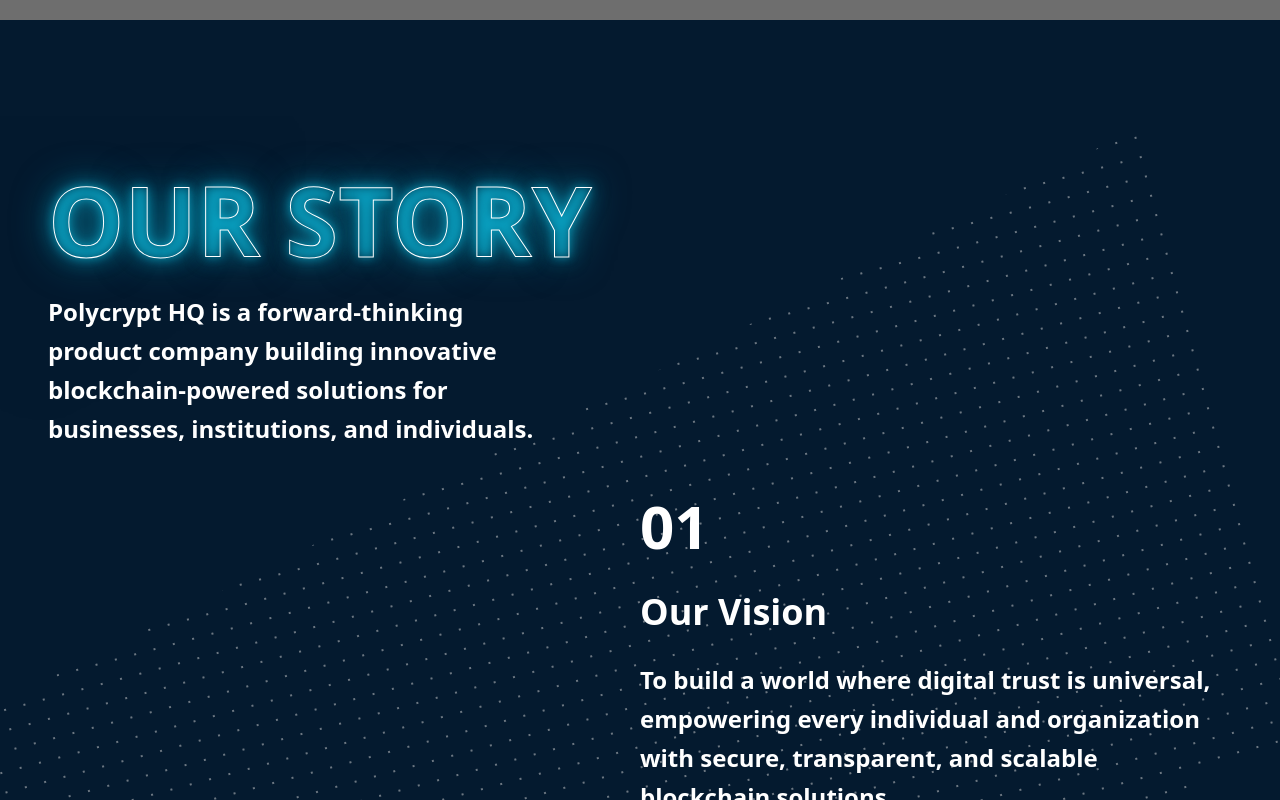
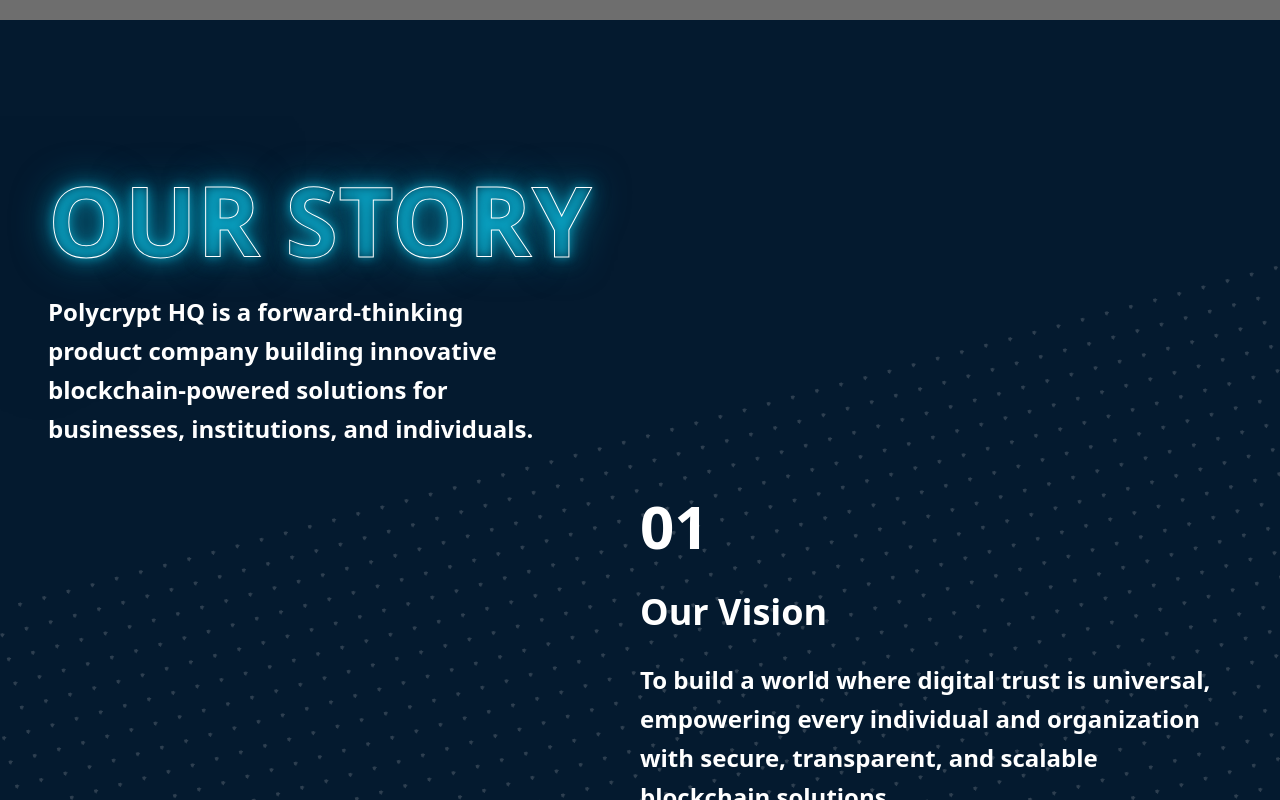
Before and after one commit to Anup2601/polycrypt, a Next.js app: page / in a window 1280 px wide. Shown: the part 780-1580 px from the top of the page. Built offline with nearby package versions, Linux system fonts and the light colour scheme; grey boxes are pictures that could not be loaded.

Commit message:
background fix

```diff
--- a/src/components/OurStory.jsx
+++ b/src/components/OurStory.jsx
@@ -10,12 +10,14 @@
       {/* Dot Pattern Background */}
       <div
         className={cn(
-          "absolute inset-0 z-0 lg:mt-40 mt-70 md:mt-60",
-          "rotate-[-15deg]",
-          "opacity-50",
-          "[background-size:20px_20px]",
-          "[background-image:radial-gradient(#d4d4d4_1px,transparent_1px)]",
-          "[clip-path:polygon(0%_30%,100%_0%,100%_70%,0%_100%)]"
+          "absolute inset-0 z-0",
+          "w-[150%] ",
+          "left-[-25%] top-[-15%]",
+          "sm:rotate-[-15deg]",
+          "opacity-20",
+          "md:mt-120 mt-100",
+          "sm:[background-size:25px_25px] [background-size:20px_20px]",
+          "sm:[background-image:radial-gradient(#d4d4d4_2px,transparent_2px)] [background-image:radial-gradient(#d4d4d4_1px,transparent_2px)]",
         )}
       />
 
```
